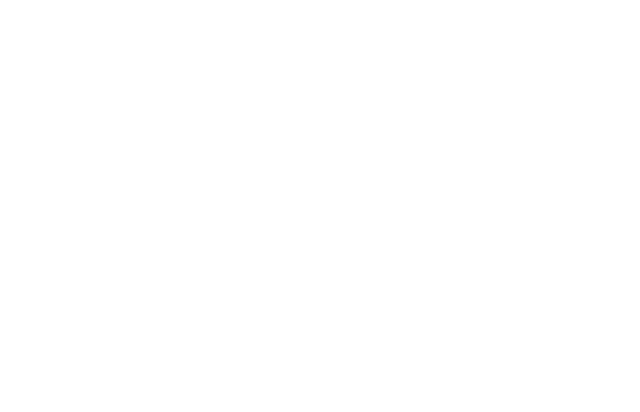
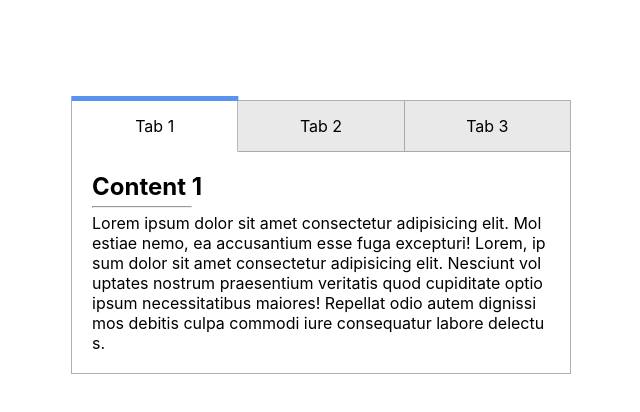
Before and after one commit to Abdulxoliq-1030/projects, a React (Create React App) app: page / in a window 1280 px wide. Shown: the top 412 px of the page, without its empty margins (319-959 px from the left). Built offline with nearby package versions, Linux system fonts and the light colour scheme; the HTML template or start-up script is replaced by a standard one.

Commit message:
tabs finish code

```diff
--- a/src/app.jsx
+++ b/src/app.jsx
@@ -1,14 +1,10 @@
 import { Component } from "react";
+import Tabs from "./components/tabs";
 import "./base.scss";
 
 class App extends Component {
-
   render() {
-    return (
-      <div className="wrapper">
-
-      </div>
-    );
+    return <Tabs />;
   }
 }
 
--- a/src/base.scss
+++ b/src/base.scss
@@ -6,8 +6,91 @@
     sans-serif, "Apple Color Emoji", "Segoe UI Emoji";
 }
 
+*,
+::before,
+::after {
+  box-sizing: border-box;
+  margin: 0;
+  padding: 0;
+}
+
 body {
-  display: grid;
-  height: 100vh;
-  place-items: center;
+  background: #fff;
 }
+
+.container {
+  display: flex;
+  flex-direction: column;
+  position: relative;
+  width: 500px;
+  height: 100%;
+  background: #f1f1f1;
+  margin: 100px auto 0;
+  word-break: break-all;
+  border: 1px solid rgba(0, 0, 0, 0.274);
+}
+
+.bloc-tabs {
+  display: flex;
+}
+.tabs {
+  padding: 15px;
+  text-align: center;
+  width: 50%;
+  background: rgba(128, 128, 128, 0.075);
+  cursor: pointer;
+  border-bottom: 1px solid rgba(0, 0, 0, 0.274);
+  box-sizing: content-box;
+  position: relative;
+  outline: none;
+}
+.tabs:not(:last-child) {
+  border-right: 1px solid rgba(0, 0, 0, 0.274);
+}
+
+.active-tabs {
+  background: white;
+  border-bottom: 1px solid transparent;
+}
+
+.active-tabs::before {
+  content: "";
+  display: block;
+  position: absolute;
+  top: -5px;
+  left: 50%;
+  transform: translateX(-50%);
+  width: calc(100% + 2px);
+  height: 5px;
+  background: rgb(88, 147, 241);
+}
+
+button {
+  border: none;
+}
+.content-tabs {
+  flex-grow: 1;
+}
+.content {
+  background: white;
+  padding: 20px;
+  width: 100%;
+  height: 100%;
+  display: none;
+}
+.content h2 {
+  padding: 0px 0 5px 0px;
+}
+.content hr {
+  width: 100px;
+  height: 2px;
+  background: #222;
+  margin-bottom: 5px;
+}
+.content p {
+  width: 100%;
+  height: 100%;
+}
+.active-content {
+  display: block;
+}
--- /dev/null
+++ b/src/components/tabs.jsx
@@ -0,0 +1,79 @@
+import { useState } from "react";
+
+export default function Tabs() {
+  const [toggleState, setToggleState] = useState(1);
+
+  const toggleTab = (index) => {
+    setToggleState(index);
+  };
+
+  return (
+    <div className="container">
+      <div className="bloc-tabs">
+        <div
+          className={toggleState === 1 ? "tabs active-tabs" : "tabs"}
+          onClick={() => toggleTab(1)}
+        >
+          Tab 1
+        </div>
+        <div
+          className={toggleState === 2 ? "tabs active-tabs" : "tabs"}
+          onClick={() => toggleTab(2)}
+        >
+          Tab 2
+        </div>
+        <div
+          className={toggleState === 3 ? "tabs active-tabs" : "tabs"}
+          onClick={() => toggleTab(3)}
+        >
+          Tab 3
+        </div>
+      </div>
+
+      <div className="counter-tabs">
+        <div
+          className={toggleState === 1 ? "content active-content" : "content"}
+        >
+          <h2>Content 1</h2>
+          <hr />
+          <p>
+            Lorem ipsum dolor sit amet consectetur adipisicing elit. Molestiae
+            nemo, ea accusantium esse fuga excepturi! Lorem, ipsum dolor sit
+            amet consectetur adipisicing elit. Nesciunt voluptates nostrum
+            praesentium veritatis quod cupiditate optio ipsum necessitatibus
+            maiores! Repellat odio autem dignissimos debitis culpa commodi iure
+            consequatur labore delectus.
+          </p>
+        </div>
+        <div
+          className={toggleState === 2 ? "content active-content" : "content"}
+        >
+          <h2>Content 2</h2>
+          <hr />
+          <p>
+            Lorem ipsum dolor sit amet consectetur adipisicing elit. Molestiae
+            nemo, ea accusantium esse fuga excepturi! Lorem ipsum dolor sit amet
+            consectetur adipisicing elit. Molestiae nemo, ea accusantium esse
+            fuga excepturi! Lorem, ipsum dolor sit amet consectetur adipisicing
+            elit. Nesciunt voluptates nostrum praesentium veritatis quod
+            cupiditate optio ipsum necessitatibus maiores! Repellat odio autem
+            dignissimos debitis culpa commodi iure consequatur labore delectus.
+          </p>
+        </div>
+        <div
+          className={toggleState === 3 ? "content active-content" : "content"}
+        >
+          <h2>Content 3</h2>
+          <hr />
+          <p>
+            Lorem ipsum dolor sit amet consectetur adipisicing elit. Molestiae
+            nemo, ea accusantium esse fuga excepturi! Lorem ipsum dolor sit amet
+            consectetur adipisicing elit. Molestiae nemo, ea accusantium esse
+            fuga excepturi! Lorem ipsum dolor sit amet consectetur adipisicing
+            elit. Molestiae nemo, ea accusantium esse fuga excepturi!
+          </p>
+        </div>
+      </div>
+    </div>
+  );
+}
```
